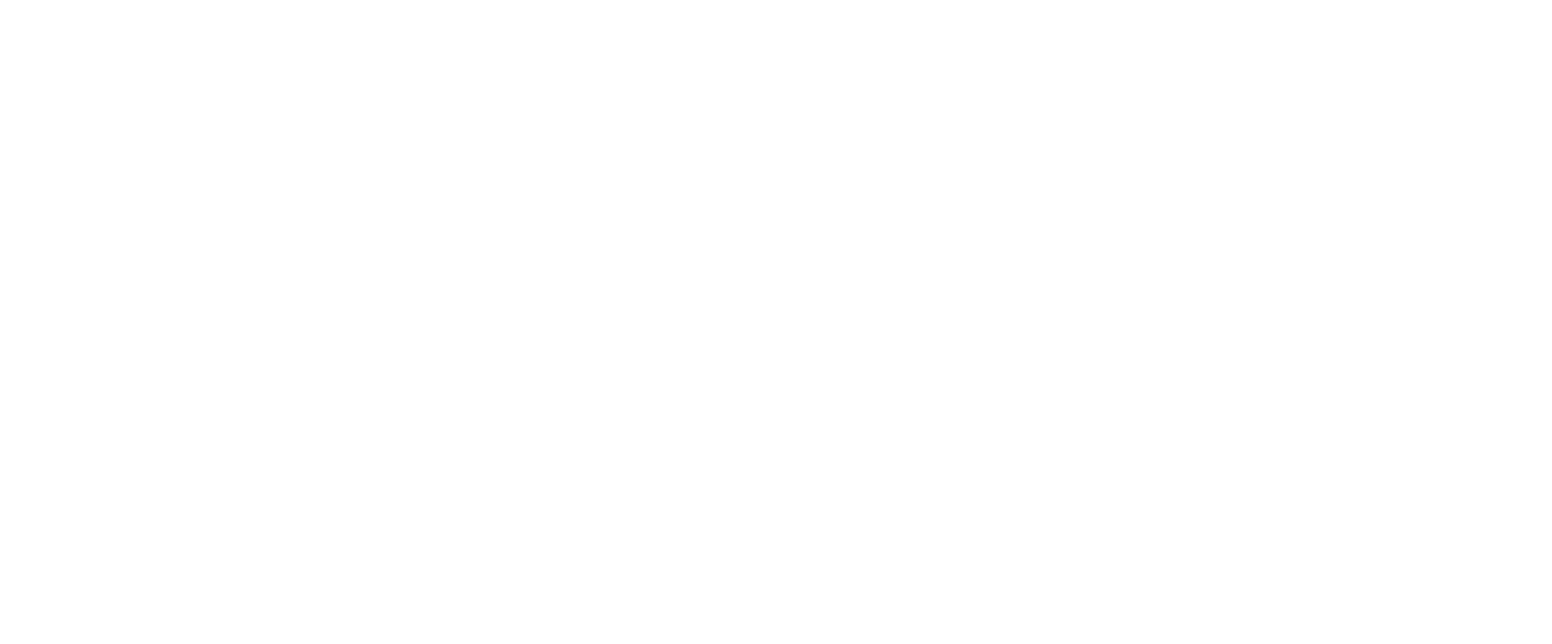
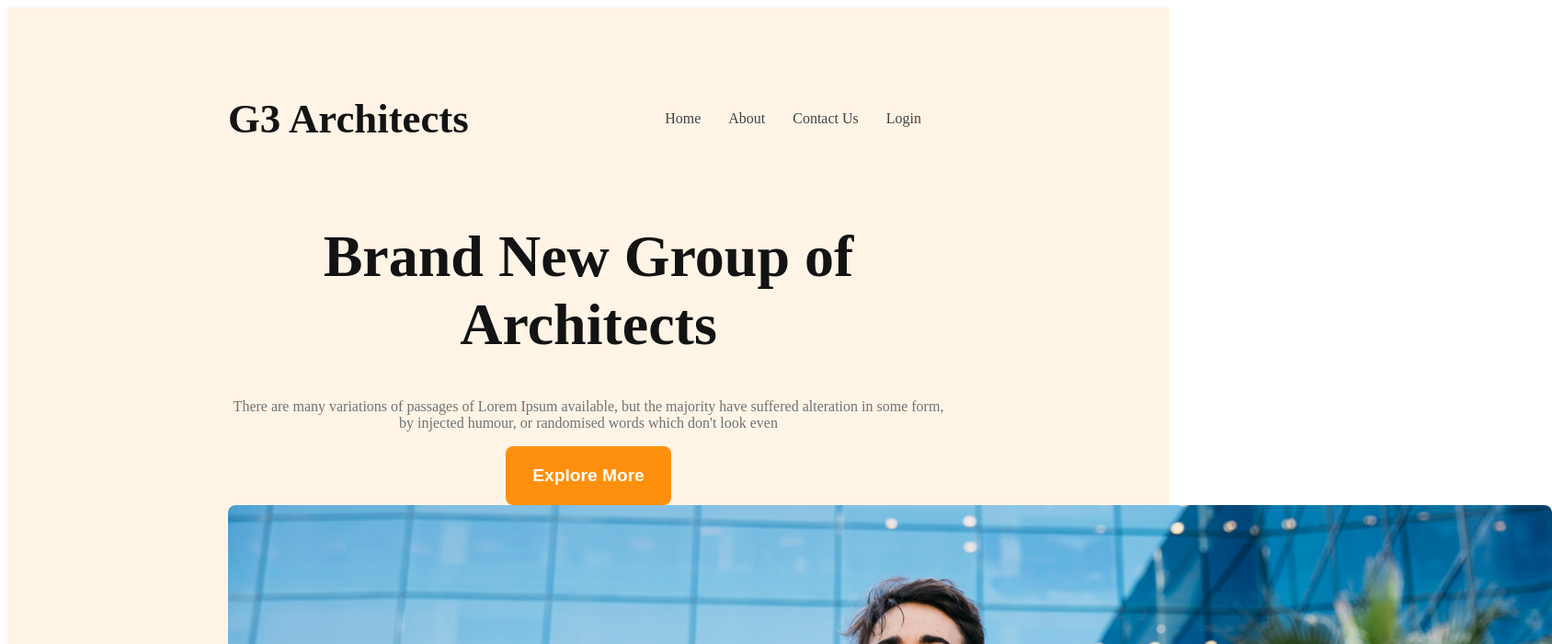
Before and after one commit to rahat1380/arcitec-portfolio, a plain HTML site: page index.html in a window 1280 px wide. Shown: the top 700 px of the page at 92% size, 1688 px wide, since content can reach past the window. Drawn offline with Linux system fonts and the light colour scheme.

Commit message:
banner content added

```diff
--- a/index.html
+++ b/index.html
@@ -1,11 +1,45 @@
 <!DOCTYPE html>
 <html lang="en">
+
 <head>
     <meta charset="UTF-8">
     <meta name="viewport" content="width=device-width, initial-scale=1.0">
-    <title>Document</title>
+    <title>Architects-portfulio</title>
+    <link rel="stylesheet" href="style.css">
 </head>
+
 <body>
+    <header>
+        <nav>
+            <h3 class="nav-titel">
+                G3 Architects
+            </h3>
+            <ul>
+                <li><a href="">Home</a></li>
+                <li><a href="">About</a></li>
+                <li><a href="">Contact Us</a></li>
+                <li><a href="">Login</a></li>
+            </ul>
+        </nav>
+        <div class="banner">
+      <div class="banner-continer">
+        <h1 class="banner-titel">Brand New
+            Group of Architects </h1>
+        <p class="banner-description">
+            There are many variations of passages of Lorem Ipsum available, but the majority have suffered
+            alteration in some form, by injected humour, or randomised words which don't look even
+        </p>
+        <button class="btn-primary">Explore More</button>
+      </div>
+            <img src="images/banner.png" alt="" class="banner-img">
+        </div>
+    </header>
+    <main>
 
+    </main>
+    <footer>
+
+    </footer>
 </body>
+
 </html>
--- a/style.css
+++ b/style.css
@@ -0,0 +1,77 @@
+<style>@import url('https://fonts.googleapis.com/css2?family=Work+Sans:wght@400;500;600;700;800&display=swap');
+
+</style>* {
+  font-family: 'Work Sans', sans-serif;
+}
+
+/*header Style*/
+header {
+  background: rgba(255, 144, 14, 0.10);
+  padding: 50px 240px;
+}
+
+nav {
+  display: flex;
+  justify-content: space-between;
+  align-items: center;
+}
+
+nav>ul {
+  display: flex;
+
+}
+
+nav ul li {
+  list-style: none;
+  margin-right: 30px;
+  font-weight: 500;
+  font-size: 1rem;
+
+}
+
+nav ul li a {
+  text-decoration: none;
+  color: #424242;
+}
+
+.nav-titel {
+  color: #131313;
+  font-weight: 700;
+  font-size: 2.8rem;
+}
+
+/* Banner-style */
+.banner-continer {
+  max-width: 800px;
+  text-align: center;
+  margin: 0px auto;
+}
+
+.banner-titel {
+  font-size: 4rem;
+  font-weight: 700;
+  color: #131313;
+}
+
+.banner-description {
+  font-size: 1rem;
+  font-weight: 400;
+  color: #727272;
+}
+
+.btn-primary {
+  font-size: 1.2rem;
+  font-weight: 600;
+  color: #fff;
+  border-radius: 8px;
+  background: #FF900E;
+  width: 180px;
+  height: 64px;
+  border: none;
+}
+
+.banner-img {
+  border-radius: 8px;
+
+
+}
```
